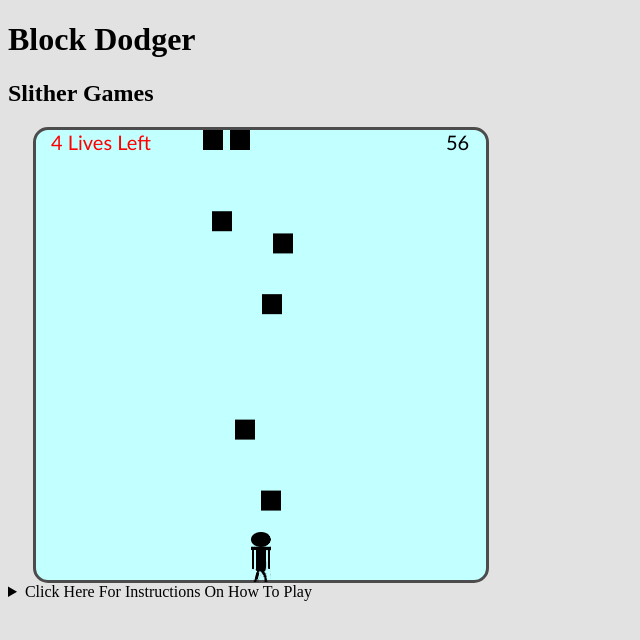
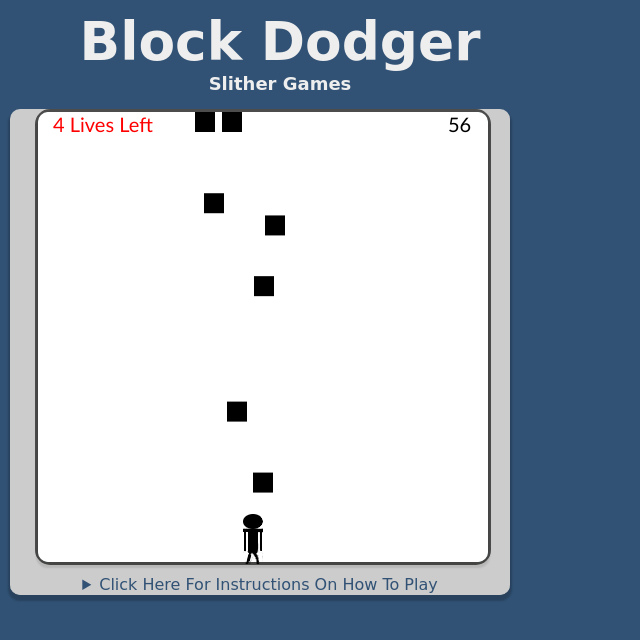
Before and after one commit to briceviland/BlockDodgerJS, a plain HTML site: page index.html in a window 1280 px wide. Shown: the whole page, without its empty margins (0-640 px from the left). Drawn offline with Linux system fonts and the light colour scheme; a web font is replaced by a local one.

Commit message:
HTML5 + CSS3 Changes

```diff
--- a/script.js
+++ b/script.js
@@ -14,20 +14,6 @@
 var Timer = {
 	timerID : 0,
 }
-
-/*
-Timer.prototype.Start = function(){
-	timedown = 60;
-}
-*/
-
-
-/*
-Timer.prototype.Stop = function(){
-	clearInterval(Timer.timerID);
-	Game.timedown = 60;
-}
-*/
 
 //Character Object
 var Character = function(imgloc,change,startpos,numlives){
@@ -63,7 +49,7 @@
 
 	}
 }
-var player = new Character("./char.png","./char1.png",(Game.width/2) - 10,5)
+var player = new Character("./char.png","./char1.png",(Game.width/2)-20,5)
 player.domElement = document.getElementById("character");
 
 var Block = function(xPos,yPos) {
--- a/style.css
+++ b/style.css
@@ -1,129 +1,66 @@
-body
-{
-	margin-top:20px;
-	background-color:#E2E2E2;
+body {
+	margin:0; padding: 10px;
+	background-color:#315275;
+	font-family: 'Londrina Shadow', cursive;
+	color: #315275;
 }
 
-div
-{
-	margin:0px;
+h1 {
+	margin: 0; padding: 0;
+	text-align: center;
+	font-size: 40pt;
 }
 
-
-.centeredcontent
-{
-	width: 800px;
-	margin: 0 auto;
-	text-align:center;
-	background-color:#F0FFFF;
-	border-radius:25px;
+h2 {
+	margin:0; padding: 0;
+	text-align: center;
+	font-size: large;
 }
 
-.panel1
-{
-	width:175px;
-	text-align:left;
-	margin-left:20px;
-
+hgroup {
+	/* margin: 0px auto; */
+	color: #eee;
+	width: 540px;
 }
 
-ul
-{
-	list-style-type:none;
-	padding:5px;
-	margin:0px;
-	background-color:#C2FFFF;
-	border-radius:13px;
-	border-style:solid;
-	border-width:5px;
-}
-li
-{
-	margin-top:15px;
-	border-style:solid;
-	border-width:2px;
-	font-family:monospace;
-	font-size:20px;
-	background-color: white;
-	padding:2px;
-	text-align:center;
-	font-weight:bold;
-	border-radius:10px;
+details {
+	margin-top:10px; padding: 0;
+	text-align: center;
 }
 
-.top
-{
-	margin-top:0px;
-	border-style:solid;
-	border-width:2px;
-	font-family:monospace;
-	font-size:20px;
-	background-color: white;
-	padding:2px;
-	text-align:center;
-	font-weight:bold;
-	border-radius:10px;
+#game {
+	/* margin: 0px auto; */
+	background-color:#ccc;
+	border-radius: 10px;
+	width: 500px;
+	text-align: center;
+	-webkit-box-shadow:  0px 4px 2px 2px rgba(5, 5, 2, .2);
+    -moz-box-shadow:  0px 4px 2px 2px rgba(5, 5, 2, .2);
+    box-shadow:  0px 4px 2px 2px rgba(5, 5, 2, .2);
+    border-bottom: solid 1px #ccc;
 }
 
-
-li:hover
-{
-	margin-top:15px;
-	border-style:solid;
-	border-width:2px;
-	font-family:monospace;
-	font-size:20px;
-	background-color: #A3CCCC;
+canvas {
+	z-index:1;
+	margin:0px;
+	padding:0px;
+	background-color: #ffffff;
+	border-radius: 10px;
+	-webkit-box-shadow:  0px 4px 2px 2px rgba(5, 5, 2, .1);
+    -moz-box-shadow:  0px 4px 2px 2px rgba(5, 5, 2, .1);
+    box-shadow:  0px 4px 2px 2px rgba(5, 5, 2, .1);
 }
 
-.top:hover
+#character
 {
-	margin-top:0px;
-	border-style:solid;
-	border-width:2px;
-	font-family:monospace;
-	font-size:20px;
-	background-color: #A3CCCC;
+	z-index:2;
+	position:absolute;
+	left:30px;
+	bottom:2px;
+	margin:0px;
+	padding:0px;
 }
 
-a
-{
-	color: black;
-	text-decoration:none;
-}
-
-.headertitle
-{
-	text-align:left;
-	margin-left:20px;
-	width: 300px;
-}
-
-.picture
-{
-	border-top-left-radius:20px;
-}
-td
-{
-	margin:0px;
-	vertical-align: top;
-}
-tr
-{
-	margin:0px;
-}
-.headerlogo
-{
-	text-align:center;
-	width:150px;
-}
-.logo
-{
-	border-top-right-radius:20px;
-	border-style:solid;
-	border-color:white;
-	border-width:2px;
-}
 .details
 {
 	position:relative;
@@ -148,18 +85,3 @@
 	margin:0px;
 	padding:0px;
 }
-#canvas
-{
-	z-index:1;
-	margin:0px;
-	padding:0px;
-}
-#character
-{
-	z-index:2;
-	position:absolute;
-	left:30px;
-	bottom:2px;
-	margin:0px;
-	padding:0px;
-}
```
